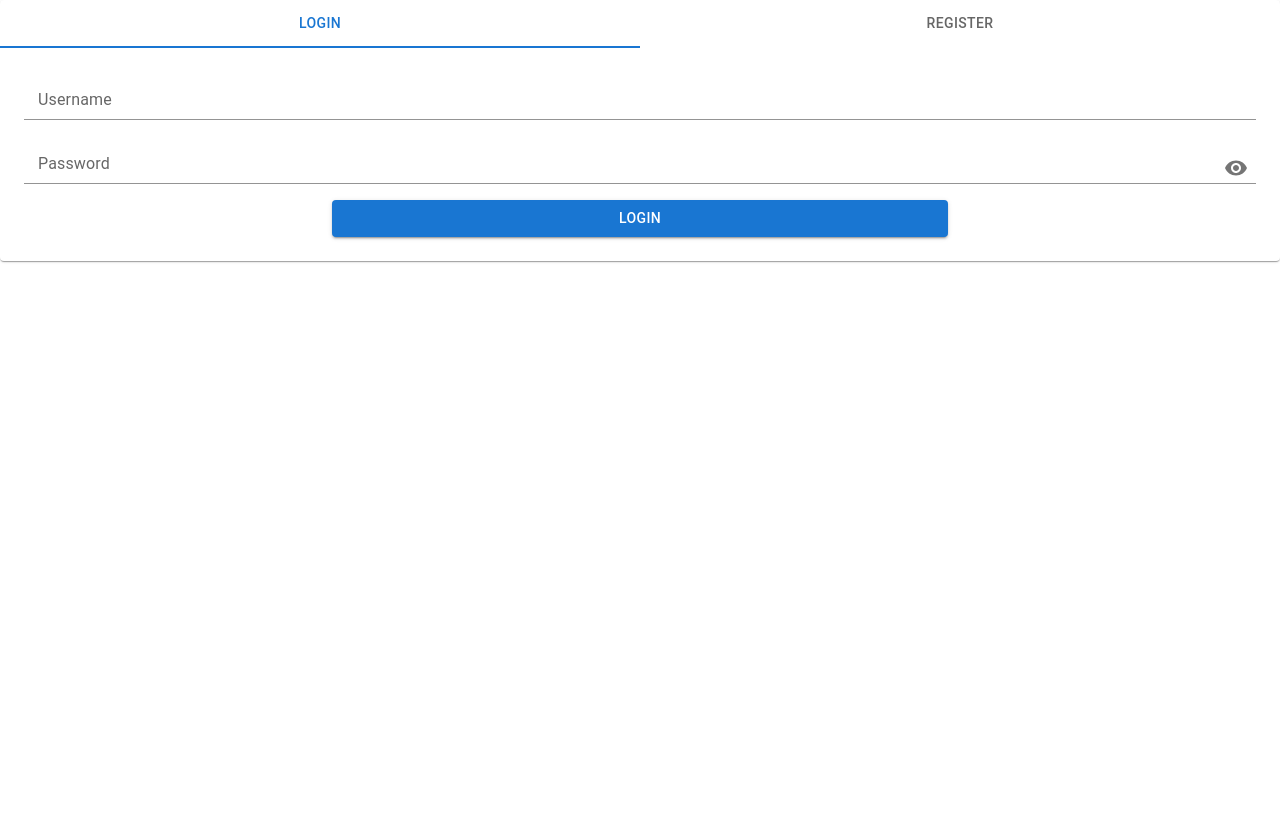
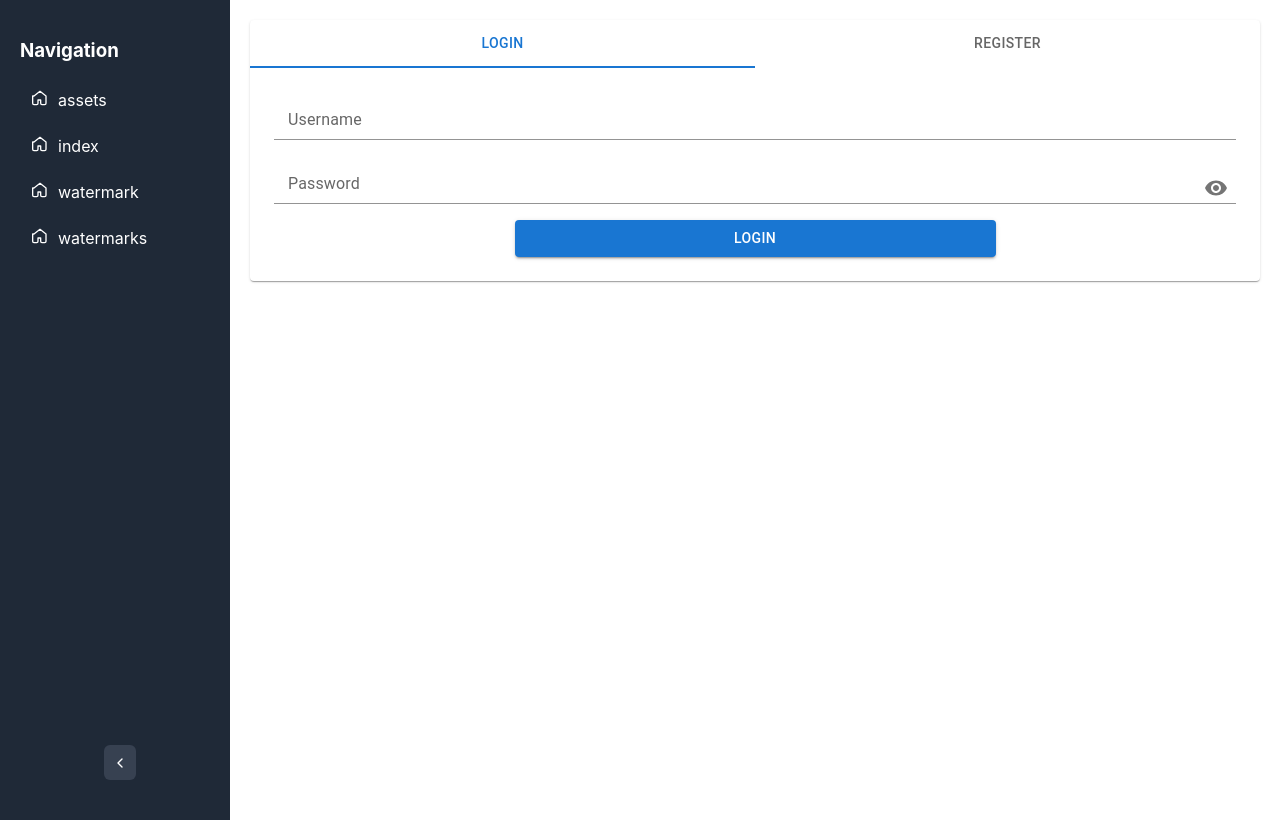
Before and after one commit to caspianrz/wmt-platform, a React (Create React App) app in the folder client/: page /login in a window 1280 px wide. Built offline with nearby package versions, Linux system fonts and the light colour scheme.

Commit message:
add sidebar

```diff
--- a/client/package.json
+++ b/client/package.json
@@ -20,6 +20,7 @@
     "jwt-decode": "^4.0.0",
     "react": "^19.2.0",
     "react-dom": "^19.2.0",
+    "react-icons": "^5.5.0",
     "react-router-dom": "^7.9.6",
     "react-scripts": "5.0.1",
     "typescript": "^4.9.5",
--- a/client/src/App.tsx
+++ b/client/src/App.tsx
@@ -1,8 +1,10 @@
 import { BrowserRouter, Routes, Route, Navigate } from "react-router-dom";
 import importAllPages from "./utils/importAllPages";
 import { AuthProvider } from "./providers/AuthProvider";
+import Sidebar from "./components/Sidebar";
 import WatermarkingPage from "./pages/watermarking";
 import AnalyzePage from "./pages/analyze";
+
 const pages = importAllPages(
   require.context("./pages", true, /\.(tsx|jsx|ts|js)$/)
 );
@@ -11,20 +13,36 @@ function App() {
   return (
     <BrowserRouter>
       <AuthProvider>
+        <div style={{ display: "flex" }}>
+          <Sidebar
+            pages={pages}
+            hiddenPages={["login", "analyze", "watermarking"]}
+          />
+
+          <div style={{ flex: 1, padding: 20 }}>
             <Routes>
               {Object.entries(pages).map(([pageName, PageComponent]) => {
                 const path = `/${pageName.toLowerCase()}`;
                 return (
-              <Route key={pageName} path={path} element={<PageComponent />} />
+                  <Route
+                    key={pageName}
+                    path={path}
+                    element={<PageComponent />}
+                  />
                 );
               })}
 
               {/* مسیرهای داینامیک */}
-          <Route path="/watermarking/:uuid" element={<WatermarkingPage />} />
+              <Route
+                path="/watermarking/:uuid"
+                element={<WatermarkingPage />}
+              />
               <Route path="/analyze/:uuid" element={<AnalyzePage />} />
 
-          <Route path="*" element={<Navigate to="/home" replace />} />
+              <Route path="*" element={<Navigate to="/index" replace />} />
             </Routes>
+          </div>
+        </div>
       </AuthProvider>
     </BrowserRouter>
   );
--- /dev/null
+++ b/client/src/components/Sidebar.tsx
@@ -0,0 +1,140 @@
+// components/Sidebar.tsx
+import React, { useState } from "react";
+import { Link, useLocation } from "react-router-dom";
+
+type SidebarProps = {
+  pages: Record<string, React.ComponentType>;
+  hiddenPages?: string[];
+};
+
+const Sidebar: React.FC<SidebarProps> = ({ pages, hiddenPages = [] }) => {
+  const location = useLocation();
+  const [collapsed, setCollapsed] = useState(false);
+
+  const ChevronLeft = (
+    <svg
+      width="16"
+      height="16"
+      viewBox="0 0 24 24"
+      fill="none"
+      stroke="currentColor"
+    >
+      <polyline
+        points="15 18 9 12 15 6"
+        strokeWidth="2"
+        strokeLinecap="round"
+        strokeLinejoin="round"
+      />
+    </svg>
+  );
+
+  const ChevronRight = (
+    <svg
+      width="16"
+      height="16"
+      viewBox="0 0 24 24"
+      fill="none"
+      stroke="currentColor"
+    >
+      <polyline
+        points="9 18 15 12 9 6"
+        strokeWidth="2"
+        strokeLinecap="round"
+        strokeLinejoin="round"
+      />
+    </svg>
+  );
+
+  const HomeIcon = (
+    <svg
+      width="16"
+      height="16"
+      viewBox="0 0 24 24"
+      fill="none"
+      stroke="currentColor"
+    >
+      <path
+        d="M3 9L12 2l9 7v11a2 2 0 0 1-2 2h-4a2 2 0 0 1-2-2v-5H9v5a2 2 0 0 1-2 2H3a2 2 0 0 1-2-2V9z"
+        strokeWidth="2"
+        strokeLinecap="round"
+        strokeLinejoin="round"
+      />
+    </svg>
+  );
+
+  return (
+    <div
+      style={{
+        width: collapsed ? 60 : 200,
+        transition: "width 0.3s",
+        padding: "20px 10px 0 20px",
+        background: "#1f2937",
+        color: "#fff",
+        height: "100vh",
+        display: "flex",
+        flexDirection: "column",
+        justifyContent: "space-between",
+      }}
+    >
+      <div>
+        <h3
+          style={{ marginBottom: 20, textAlign: collapsed ? "center" : "left" }}
+        >
+          {!collapsed ? "Navigation" : "NAV"}
+        </h3>
+
+        <ul style={{ listStyle: "none", padding: 0 }}>
+          {Object.keys(pages)
+            .filter((pageName) => !hiddenPages.includes(pageName.toLowerCase()))
+            .map((pageName) => {
+              const path = `/${pageName.toLowerCase()}`;
+              const isActive = location.pathname === path;
+
+              return (
+                <li key={pageName} style={{ margin: "10px 0" }}>
+                  <Link
+                    to={path}
+                    style={{
+                      display: "flex",
+                      alignItems: "center",
+                      justifyContent: collapsed ? "center" : "flex-start",
+                      background: isActive ? "#374151" : "transparent",
+                      borderRadius: 6,
+                      padding: "8px 12px",
+                      textDecoration: "none",
+                      color: "#fff",
+                      transition: "background 0.2s",
+                    }}
+                  >
+                    <span style={{ marginRight: collapsed ? 0 : 10 }}>
+                      {HomeIcon}
+                    </span>
+                    {!collapsed && <span>{pageName}</span>}
+                  </Link>
+                </li>
+              );
+            })}
+        </ul>
+      </div>
+
+      <button
+        onClick={() => setCollapsed(!collapsed)}
+        style={{
+          background: "#374151",
+          border: "none",
+          color: "#fff",
+          cursor: "pointer",
+          fontSize: 20,
+          padding: "8px 8px 4px 8px",
+          borderRadius: 6,
+          alignSelf: "center",
+          marginBottom: 40,
+        }}
+      >
+        {collapsed ? ChevronRight : ChevronLeft}
+      </button>
+    </div>
+  );
+};
+
+export default Sidebar;
--- a/client/src/pages/home.tsx
+++ /dev/null
@@ -1,3 +0,0 @@
-export default function Home() {
-  return <>home</>;
-}
```
Also changed, not shown: 1 other file (tests, documents, lock files or other folders). Lines whose indentation alone changed are shown as unchanged.
